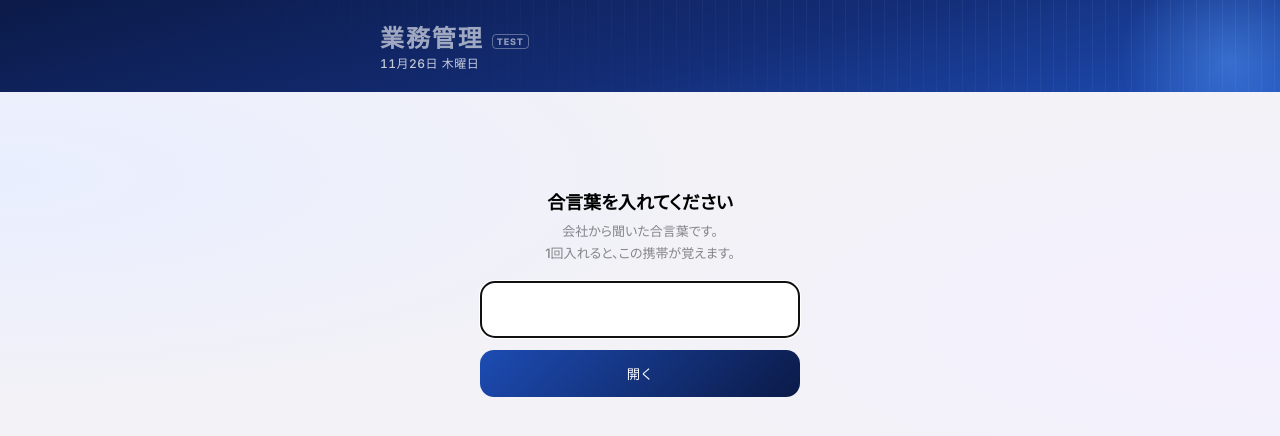
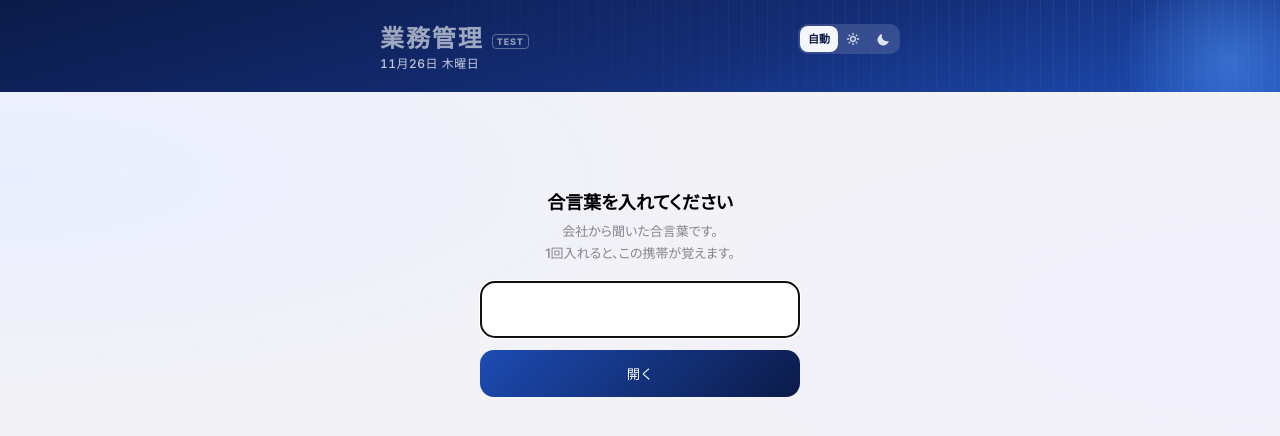
Before and after one commit to s-shiraishi-hue/demen-liff, a plain HTML site: page iriguchi-test.html in a window 1280 px wide. Drawn offline with Linux system fonts and the light colour scheme.

Commit message:
入口：ライト・ダークの切り替えを帯の右上に

```diff
--- a/iriguchi-test.html
+++ b/iriguchi-test.html
@@ -10,6 +10,10 @@
 <meta name="apple-mobile-web-app-capable" content="yes">
 <meta name="apple-mobile-web-app-status-bar-style" content="black-translucent">
 <meta name="theme-color" content="#0B1A48">
+<script>
+// 明るさ：自動（携帯の設定）／ライト／ダーク。読み込む前に決めて、白く光るのを防ぐ（人員配置の画面と同じ覚え方）
+(function () { var t = null; try { t = localStorage.getItem('iriguchi-theme'); } catch (e) {} if (t === 'light' || t === 'dark') document.documentElement.setAttribute('data-theme', t); })();
+</script>
 <link rel="preconnect" href="https://fonts.googleapis.com">
 <link rel="preconnect" href="https://fonts.gstatic.com" crossorigin>
 <link rel="stylesheet" href="https://fonts.googleapis.com/css2?family=Noto+Sans+JP:wght@500;700&family=Inter:wght@500;600;800&display=swap">
@@ -20,7 +24,8 @@
     --bg:#F2F2F7; --ink:#000; --sub:rgba(60,60,67,.6); --sep:rgba(60,60,67,.12); --wg1:#E9EEFF; --wg2:#F4F0FF; --field:#FFFFFF; --navy:#0B1A48;
     color-scheme:light;
   }
-  @media (prefers-color-scheme: dark){ :root{ --bg:#000; --ink:#FFF; --sub:rgba(235,235,245,.6); --sep:rgba(84,84,88,.6); --wg1:#16213F; --wg2:#221A3A; --field:#1C1C1E; color-scheme:dark } }
+  @media (prefers-color-scheme: dark){ :root:not([data-theme="light"]){ --bg:#000; --ink:#FFF; --sub:rgba(235,235,245,.6); --sep:rgba(84,84,88,.6); --wg1:#16213F; --wg2:#221A3A; --field:#1C1C1E; color-scheme:dark } }
+  :root[data-theme="dark"]{ --bg:#000; --ink:#FFF; --sub:rgba(235,235,245,.6); --sep:rgba(84,84,88,.6); --wg1:#16213F; --wg2:#221A3A; --field:#1C1C1E; color-scheme:dark }
   html{background:var(--navy)}   /* 上に引っぱったときも帯の色 */
   html,body{margin:0;min-height:100%;-webkit-text-size-adjust:100%}
   body{font-family:"Inter","Noto Sans JP","Hiragino Sans",sans-serif;font-feature-settings:"palt";-webkit-font-smoothing:antialiased;color:var(--ink);
@@ -79,14 +84,26 @@
   .gform input{width:100%;box-sizing:border-box;font:600 26px/1 "Inter",sans-serif;letter-spacing:.4em;text-align:center;padding:12px;border:1px solid var(--sep);border-radius:14px;background:var(--field);color:var(--ink)}
   .gform button{width:100%;margin-top:12px;padding:14px;border:0;border-radius:14px;background:linear-gradient(135deg,#1D4CB4,#0B1A48);color:#fff;font:700 16px/1 inherit;font-family:inherit;cursor:pointer}
   .gerr{color:#FF453A;font-size:13px;min-height:1.6em;margin-top:8px}
+  /* 明るさの切り替え（帯の右上、すりガラス） */
+  .hero .wrap{display:flex;align-items:flex-start;justify-content:space-between;gap:12px}
+  .seg{display:flex;padding:2px;border-radius:10px;background:rgba(255,255,255,.14);-webkit-backdrop-filter:blur(10px);backdrop-filter:blur(10px);flex:0 0 auto}
+  .seg button{border:0;background:transparent;color:rgba(255,255,255,.85);font:600 11px/1 "Inter","Noto Sans JP",sans-serif;min-width:30px;height:26px;padding:0 8px;border-radius:8px;display:flex;align-items:center;justify-content:center;cursor:pointer}
+  .seg button[aria-checked="true"]{background:rgba(255,255,255,.95);color:#0B1A48}
   [hidden]{display:none!important}
 </style>
 </head>
 <body>
 <div class="bar" id="bar">業務管理</div>
 <header class="hero"><div class="wrap">
+  <div>
   <h1>業務管理<span class="test">TEST</span></h1>
   <div class="dt" id="dt"></div>
+  </div>
+  <div class="seg" role="radiogroup" aria-label="表示の明るさ">
+    <button type="button" data-t="auto" role="radio">自動</button>
+    <button type="button" data-t="light" role="radio" aria-label="ライト"><svg width="14" height="14" viewBox="0 0 24 24" fill="none" stroke="currentColor" stroke-width="2.2" stroke-linecap="round"><circle cx="12" cy="12" r="4"/><path d="M12 2.5v2M12 19.5v2M2.5 12h2M19.5 12h2M5.3 5.3l1.4 1.4M17.3 17.3l1.4 1.4M5.3 18.7l1.4-1.4M17.3 6.7l1.4-1.4"/></svg></button>
+    <button type="button" data-t="dark" role="radio" aria-label="ダーク"><svg width="13" height="13" viewBox="0 0 24 24" fill="currentColor"><path d="M20.5 14.6A8.8 8.8 0 0 1 9.4 3.5a.8.8 0 0 0-1-1A10.5 10.5 0 1 0 21.5 15.6a.8.8 0 0 0-1-1Z"/></svg></button>
+  </div>
 </div></header>
 
 <main>
@@ -154,6 +171,15 @@ document.getElementById('groups').innerHTML = GROUPS.map(function(g, gi){
   }).join('')+'</div></section>';
 }).join('');
 
+// 明るさの切り替え
+function setTheme(t){
+  if (t === 'light' || t === 'dark') document.documentElement.setAttribute('data-theme', t); else document.documentElement.removeAttribute('data-theme');
+  [].forEach.call(document.querySelectorAll('.seg button'), function(b){ b.setAttribute('aria-checked', b.dataset.t === (t || 'auto') ? 'true' : 'false'); });
+  try { localStorage.setItem('iriguchi-theme', t || 'auto'); } catch (e) {}
+}
+document.querySelector('.seg').onclick = function(e){ var b = e.target.closest('button'); if (b) setTheme(b.dataset.t); };
+(function(){ var t = 'auto'; try { t = localStorage.getItem('iriguchi-theme') || 'auto'; } catch (e) {} setTheme(t); })();
+
 // 下に送ったら上に小さいタイトル
 window.addEventListener('scroll', function(){ document.getElementById('bar').classList.toggle('on', window.scrollY > 80); }, { passive:true });
 
```
